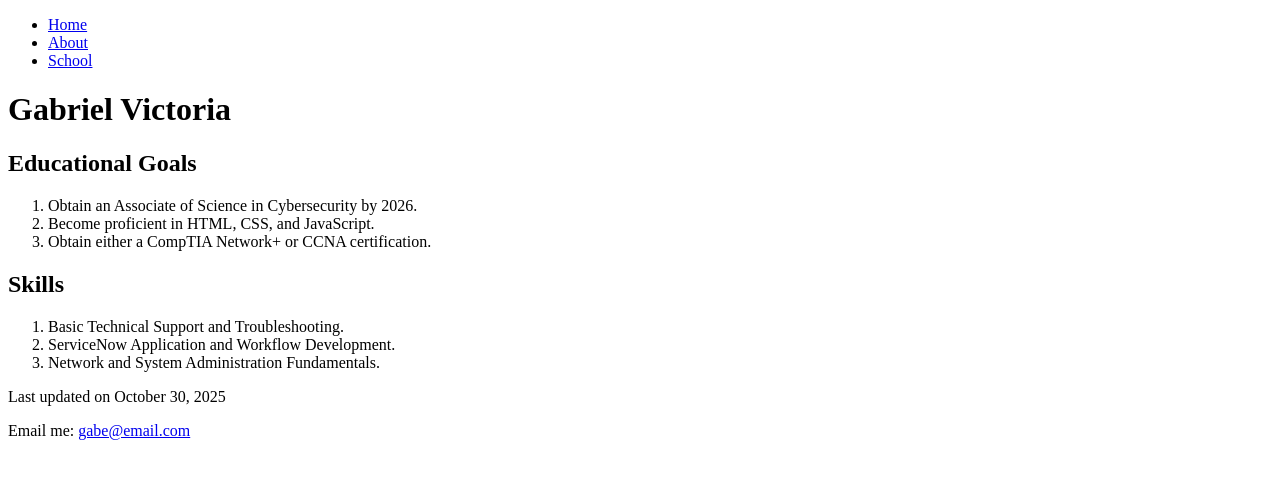
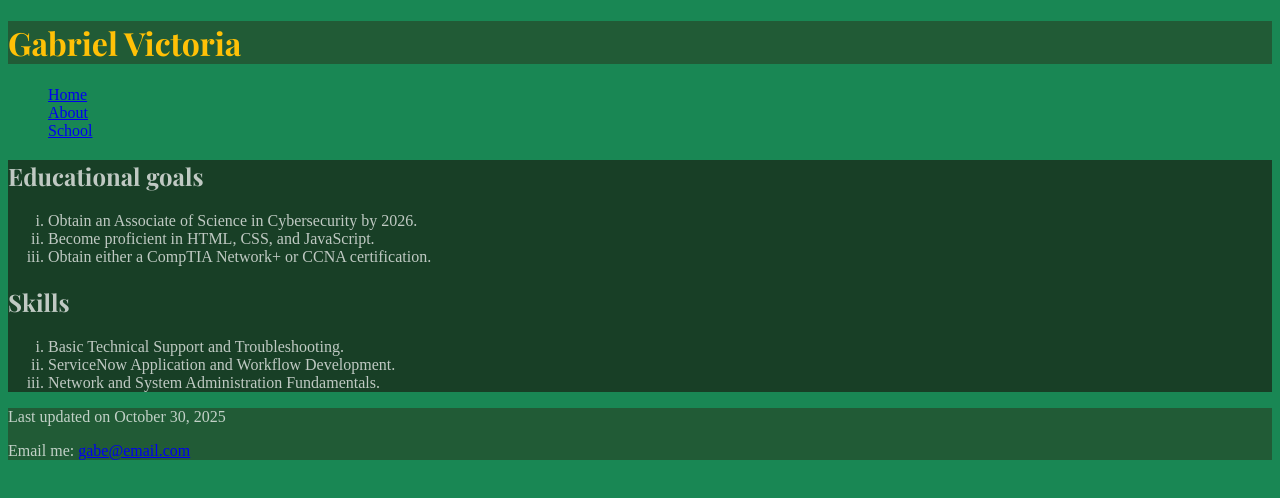
Before and after one commit to g-victoria/CIS162, a plain HTML site: page about.html in a window 1280 px wide. Drawn offline with nearby package versions, Linux system fonts and the light colour scheme; a web font is replaced by a local one.

Commit message:
Add files via upload
Project 1-3, defined sections, header, nav ul, section, etc. using tags. Created main.css stylesheet, added fonts, color, background color, etc.

```diff
--- a/about.html
+++ b/about.html
@@ -6,9 +6,13 @@
 <meta name="keywords"
         content="Gabriel, Victoria, Cerritos, HTML, CSS, Goals, Skills">
 <title>Project 1-2</title>
+<link href="main.css" rel="stylesheet" />
 </head>
 
 <body>
+    <header>
+        <h1>Gabriel Victoria</h1>
+    </header>
 
     <nav>
         <ul>
@@ -18,9 +22,9 @@
         </ul>
     </nav>
 
-<h1>Gabriel Victoria</h1>
+<section>
 
-<h2>Educational Goals</h2>
+<h2>Educational goals</h2>
 
 <ol>
     <li>Obtain an Associate of Science in Cybersecurity by 2026.</li>
@@ -36,6 +40,8 @@
     <li>Network and System Administration Fundamentals.</li>
 </ol>
 
+</section>
+
 <footer>
     <p>Last updated on October 30, 2025</p>
     <p>Email me: <a href="mailto:gabe@email.com">gabe@email.com</a></p>
--- /dev/null
+++ b/main.css
@@ -0,0 +1,39 @@
+/*Google Font Link*/
+@import url('https://fonts.googleapis.com/css2?family=Antic+Didone&display=swap');
+@import url('https://fonts.googleapis.com/css2?family=Playfair+Display:wght@400;700;900&display=swap');
+
+
+body {
+    background-color: #198754;
+    font-family: 'Antic Didone', serif;
+    color: rgba(248, 248, 248, 0.75);
+}
+
+header {
+    background-color: #215B36;
+}
+
+h1 {
+    color: #ffc107;
+    font-family: 'Playfair Display', serif;
+}
+
+h2 {
+    font-family: 'Playfair Display', serif;
+}
+
+ol {
+    list-style-type: lower-roman;
+}
+
+nav ul {
+    list-style-type: none;
+}
+
+section {
+    background-color: #183f26;
+}
+
+footer {
+    background-color: #215B36;
+}
```
Also changed, not shown: index.html (+11 -5 lines).
